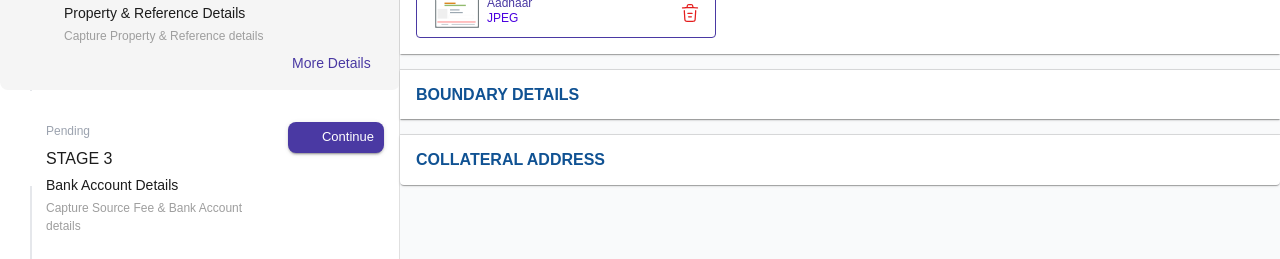
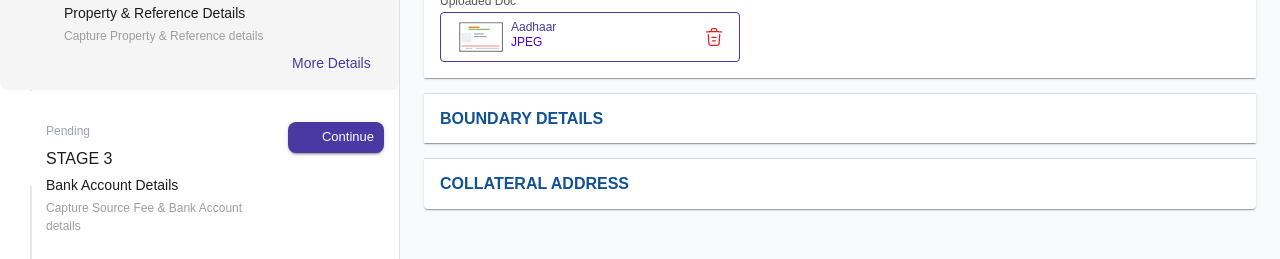
Before and after one commit to jegadeeshar/firstreactclproject, a React (Vite) app: page /propertyDetailsView in a window 1280 px wide. Shown: the part 479-738 px from the top of the page. Built offline with nearby package versions, Linux system fonts and the light colour scheme; no server answers; some icons are missing.

Commit message:
Updated PropertyDetailsView.tsx

```diff
--- a/src/modules/propertyReference/pages/PropertyDetailsView.tsx
+++ b/src/modules/propertyReference/pages/PropertyDetailsView.tsx
@@ -1,11 +1,18 @@
 import React, { useState, useRef, useEffect } from 'react';
-import { Box, Typography, Button } from '@mui/material';
+import { Typography, Button } from '@mui/material';
 import CheckCircleIcon from '@mui/icons-material/CheckCircle';
 import DynamicGrid from '@/core/components/DynamicGrid';
 import CdfUploadPreview from '@/core/cdf-components/upload/CdfUploadPreview';
 import { CdfAccordion } from '@/core/cdf-components/accordion/CdfAccordion';
 import { Grid } from '@mui/material';
 import { styled } from '@mui/material/styles';
+
+const ScrollableContainer = styled('div')(({ theme }) => ({
+  height: '100%',
+  overflowY: 'auto',
+  padding: theme.spacing(3),
+  backgroundColor: theme.palette.background.default,
+}));
 
 const PropertyTabButton = styled(Button, {
   shouldForwardProp: (prop) => prop !== 'active',
@@ -139,9 +146,9 @@ const PropertyDetailsView: React.FC = () => {
   const currentProperty = properties[activeProperty];
 
   return (
-    <Box ref={containerRef}>
-      <Box sx={{ display: 'flex', alignItems: 'center', mb: 3 }}>
-        <Box sx={{ display: 'flex', alignItems: 'center', gap: 1 }}>
+    <ScrollableContainer ref={containerRef}>
+      <div style={{ display: 'flex', alignItems: 'center', marginBottom: '24px' }}>
+        <div style={{ display: 'flex', alignItems: 'center', gap: '8px' }}>
           {properties.map((_, index) => (
             <PropertyTabButton
               key={index}
@@ -151,10 +158,10 @@ const PropertyDetailsView: React.FC = () => {
               Property {index + 1}
             </PropertyTabButton>
           ))}
-        </Box>
-      </Box>
+        </div>
+      </div>
 
-      <Box ref={contentRef}>
+      <div ref={contentRef}>
         <CdfAccordion
           defaultExpanded
           summary={
@@ -164,11 +171,11 @@ const PropertyDetailsView: React.FC = () => {
           }
           details={
             <>
-              <Box sx={{ mb: 3 }}>
+              <div style={{ marginBottom: '24px' }}>
                 <DynamicGrid data={currentProperty.propertyDetailsData} />
-              </Box>
+              </div>
 
-              <Box sx={{ mt: 3 }}>
+              <div style={{ marginTop: '24px' }}>
                 <Grid container spacing={2}>
                   <Grid size={{ xs: 12, sm: 4 }}>
                     <Typography variant="caption" color="text.secondary" sx={{ mb: 0.5 }}>
@@ -182,7 +189,7 @@ const PropertyDetailsView: React.FC = () => {
                     />
                   </Grid>
                 </Grid>
-              </Box>
+              </div>
             </>
           }
         />
@@ -200,26 +207,26 @@ const PropertyDetailsView: React.FC = () => {
         <CdfAccordion
           sx={{ mt: 2, mb: 4 }}
           summary={
-            <Box sx={{ display: 'flex', alignItems: 'center', gap: 1 }}>
+            <div style={{ display: 'flex', alignItems: 'center', gap: '8px' }}>
               <Typography variant="h6" sx={{ fontWeight: 600, color: '#105293' }}>
                 COLLATERAL ADDRESS
               </Typography>
-            </Box>
+            </div>
           }
           details={
             <>
-              <Box sx={{ display: 'flex', alignItems: 'center', gap: 1, mb: 2 }}>
+              <div style={{ display: 'flex', alignItems: 'center', gap: '8px', marginBottom: '16px' }}>
                 <CheckCircleIcon sx={{ color: 'success.main', fontSize: 20 }} />
                 <Typography variant="body2" sx={{ fontWeight: 500 }}>
                   INITIATE(DUE DILIGENCE CHECK)
                 </Typography>
-              </Box>
+              </div>
               <DynamicGrid data={currentProperty.collateralAddressData} />
             </>
           }
         />
-      </Box>
-    </Box>
+      </div>
+    </ScrollableContainer>
   );
 };
 
```
